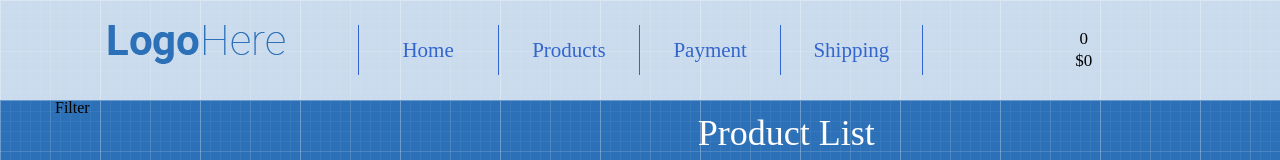
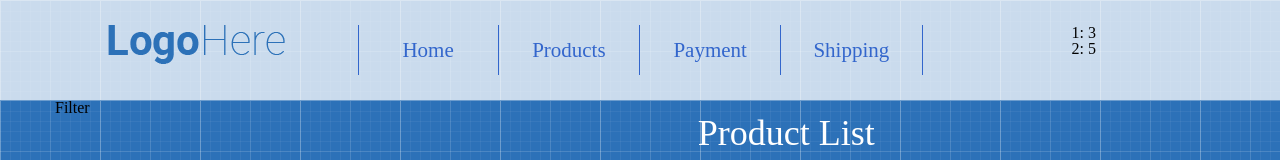
Before and after one commit to HelenPetrovska/shop-project-on-react, a React (Create React App) app: page / in a window 1280 px wide. Shown: the top 160 px of the page. Built offline with nearby package versions, Linux system fonts and the light colour scheme.

Commit message:
added productsInCart to Cart

```diff
--- a/src/App/App.js
+++ b/src/App/App.js
@@ -10,30 +10,31 @@ import Footer from './Footer/Footer'
 class App extends Component {
 
     state = {
-        cartData: {
-            count:0,
-            price:0
+
+        productsInCart: {
+            1:3,
+            2:5,
         }
 
     }
 
-    addProductToCart = (count, price) => {
-        this.setState((prevState) => ({
-            cartData: {
-                count:prevState.cartData.count + count,
-                price:prevState.cartData.price + (price*count),
-            }
-        }))
-    }
+    // addProductToCart = (count, price,id,countId) => {
+    //     this.setState((prevState) => ({
+    //         productsInCart: {
+    //             id:id,
+    //             countId:prevState.productsInCart.countId+countId,
+    //         }
+    //     }))
+    // }
 
     render() {
         return (
             <>
                 <Header
-                    cartData={this.state.cartData}
+                    productsInCart={this.state.productsInCart}
                 />
                 <Main
-                    addProductToCart = {this.addProductToCart}
+                    productsInCart = {this.state.productsInCart}
                 />
                 <Footer/>
             </>
--- a/src/App/Header/Cart/Cart.js
+++ b/src/App/Header/Cart/Cart.js
@@ -4,13 +4,15 @@ import "./cart.css"
 
 
 const Cart = ({
-    count,
-    price
+    productsInCart
 }) => {
     return (
         <div className="cart text-center">
-            <div className="products-count">{count}</div>
-            <div className="products-price">${price}</div>
+            {
+                Object.keys(productsInCart).map((productId) => (
+                    <div>{productId}: {productsInCart[productId]}</div>
+                ))
+            }
         </div>
     )
 }
--- a/src/App/Header/Header.js
+++ b/src/App/Header/Header.js
@@ -8,7 +8,9 @@ import Menu from './Menu/Menu'
 import Cart from './Cart/Cart'
 
 const Header = ({
-    cartData
+
+    productsInCart
+
 }) => {
     return (
         <header className="header">
@@ -18,8 +20,7 @@ const Header = ({
                     <Logo/>
                     <Menu/>
                     <Cart
-                        count={cartData.count}
-                        price={cartData.price}
+                        productsInCart={productsInCart}
                     />
                 </div>
             </div>
--- a/src/App/Main/Main.js
+++ b/src/App/Main/Main.js
@@ -3,8 +3,9 @@ import React from 'react'
 import ProductList from './Products/ProductList'
 
 const Main = ({
-    addProductToCart
+    productsInCart
 }) => {
+    console.log(productsInCart)
     return (
         <main className="main">
             <div className="container">
@@ -14,7 +15,7 @@ const Main = ({
                     </div>
                     <div className="main-content">
                         <ProductList
-                            addProductToCart={addProductToCart}
+                            productsInCart={productsInCart}
                         />
                     </div>
                 </div>
--- a/src/App/Main/Products/ProductList.js
+++ b/src/App/Main/Products/ProductList.js
@@ -3,7 +3,7 @@ import ProductListItem from './ProductListItem'
 import products from './products'
 
 const ProductList = ({
-    addProductToCart
+    productsInCart
 }) => {
     return (
         <>
@@ -28,7 +28,7 @@ const ProductList = ({
                                 type={type}
                                 cepacity={cepacity}
                                 price={price}
-                                addProductToCart={addProductToCart}
+                                productsInCart={productsInCart}
                             />
                         )
                     })
--- a/src/App/Main/Products/ProductListItem.js
+++ b/src/App/Main/Products/ProductListItem.js
@@ -21,13 +21,14 @@ class ProductListItem extends Component {
 
     render() {
         const {
+            id,
             image,
             name,
             description,
             type,
             cepacity,
             price,
-            addProductToCart
+            productsInCart
         } = this.props;
 
         return (
@@ -54,7 +55,6 @@ class ProductListItem extends Component {
                 <div className="product-price">{price}$</div>
                 <button
                     className="btn-add-to-cart"
-                    onClick={() => addProductToCart(this.state.productCount,price)}
                 >Add to cart</button>
             </div>
         )
```
